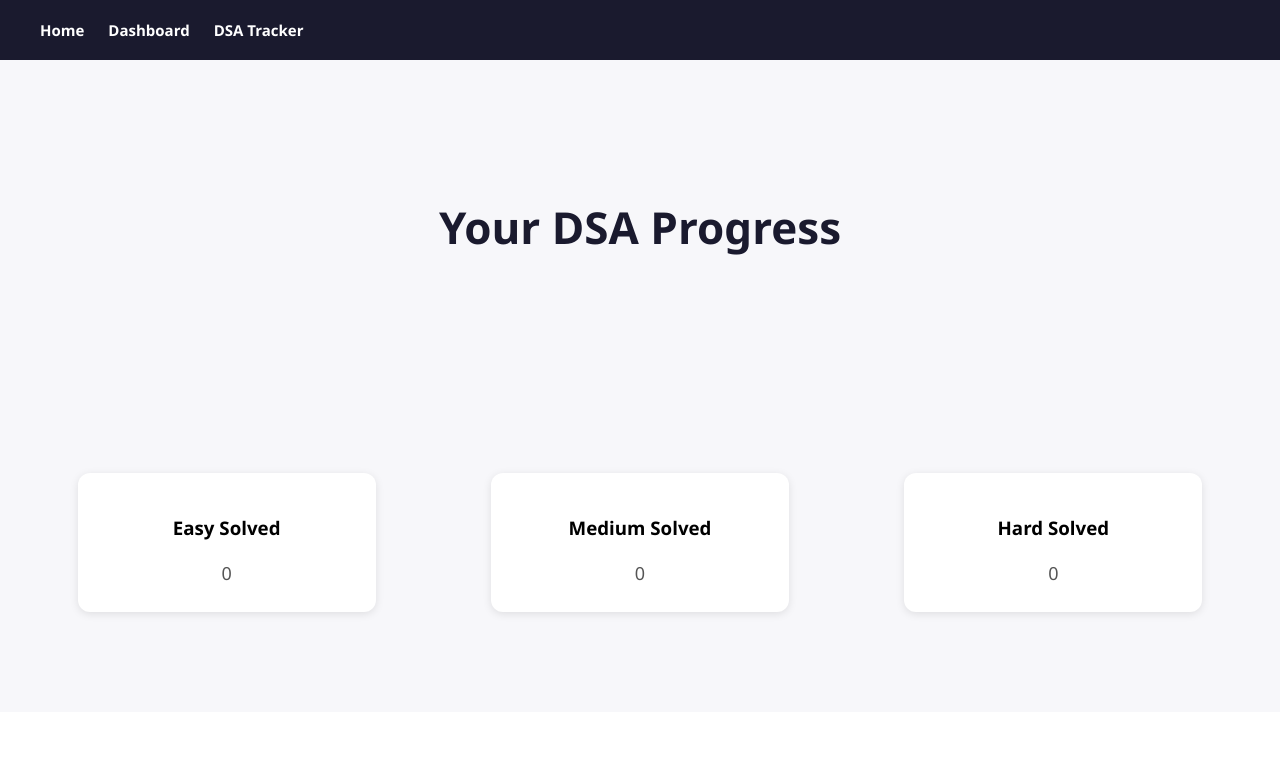
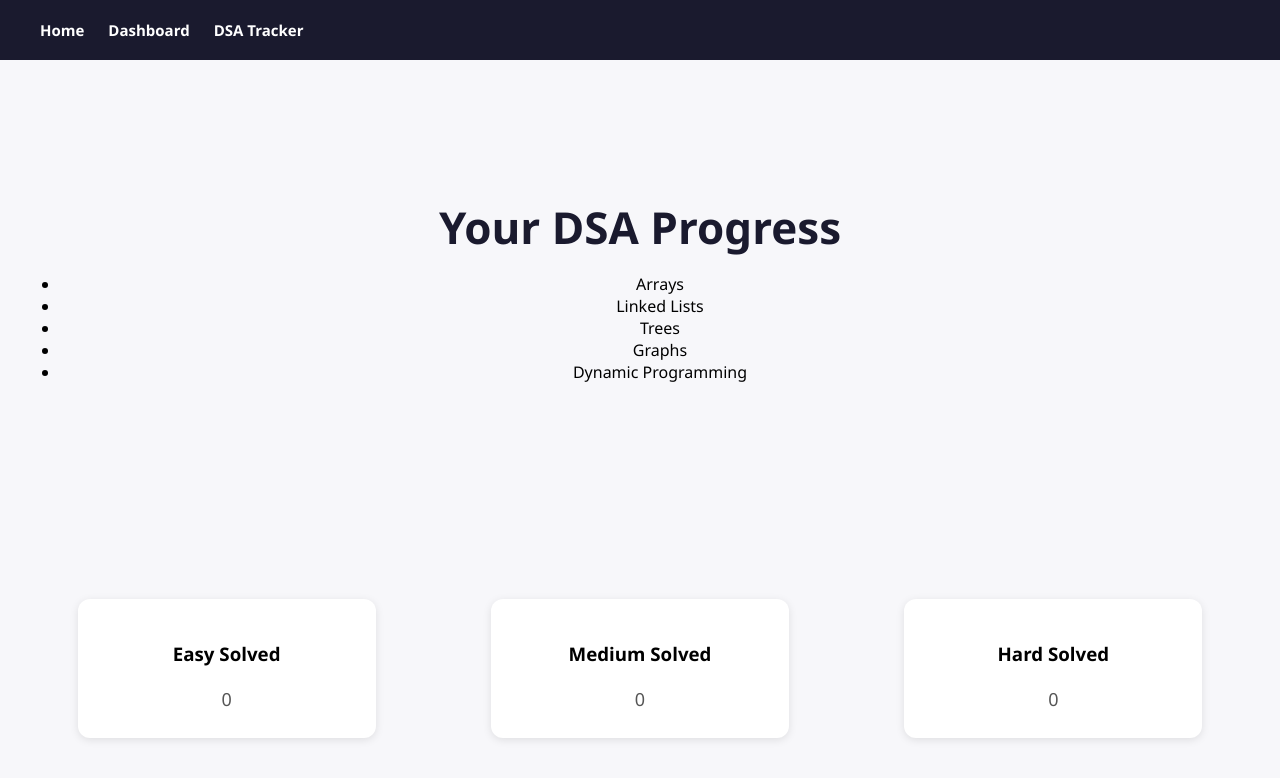
Before and after one commit to samadrita03-beep/ai-interview-prep, a plain HTML site: page dsa-tracker.html in a window 1280 px wide. Drawn offline with Linux system fonts and the light colour scheme.

Commit message:
add dynamic topic list using array and loop

```diff
--- a/dsa-tracker.html
+++ b/dsa-tracker.html
@@ -14,6 +14,7 @@
     </header>
     <section>
         <h1>Your DSA Progress</h1>
+        <ul id="topicList"></ul>
     </section>
     <section>
         <div class="cards-container">
@@ -31,5 +32,14 @@
             </div>
         </div>
     </section>
+    <script>
+        let topics = ["Arrays", "Linked Lists", "Trees", "Graphs", "Dynamic Programming"];
+        for (let i = 0; i < topics.length; i++) {
+            let listItem = document.createElement("li");
+            listItem.textContent = topics[i];
+            document.getElementById("topicList").appendChild(listItem);
+        }
+
+    </script>
     </body>
 </html>
```
